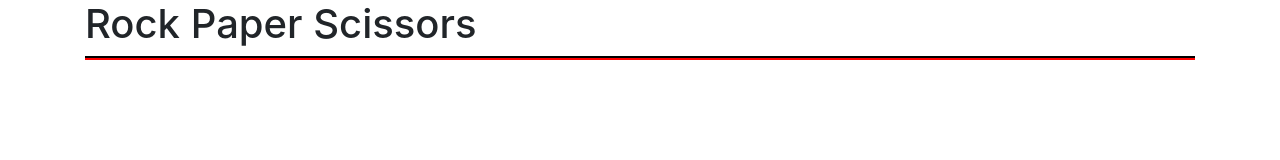
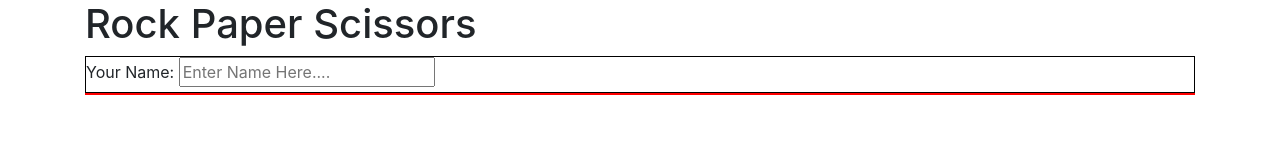
Before and after one commit to IT3049C-Lively-FA23/rock-paper-scissors-Wilmer19, a website: page index.html in a window 1280 px wide. Drawn offline with Linux system fonts and the light colour scheme.

Commit message:
Created a form with username label and input

```diff
--- a/index.html
+++ b/index.html
@@ -15,6 +15,13 @@
         <!-- WORK FROM INSIDE THIS CONTAINER-->
         <h1>Rock Paper Scissors</h1>
         <div id="welcome-screen">
+            <form id="name-form">
+                <div>
+                    <label for="username">Your Name:</label>
+                    <input type="text" name="username" id="username" placeholder="Enter Name Here....">
+                </div>
+
+            </form>
 
         </div>
         <div id="game-screen">
```
